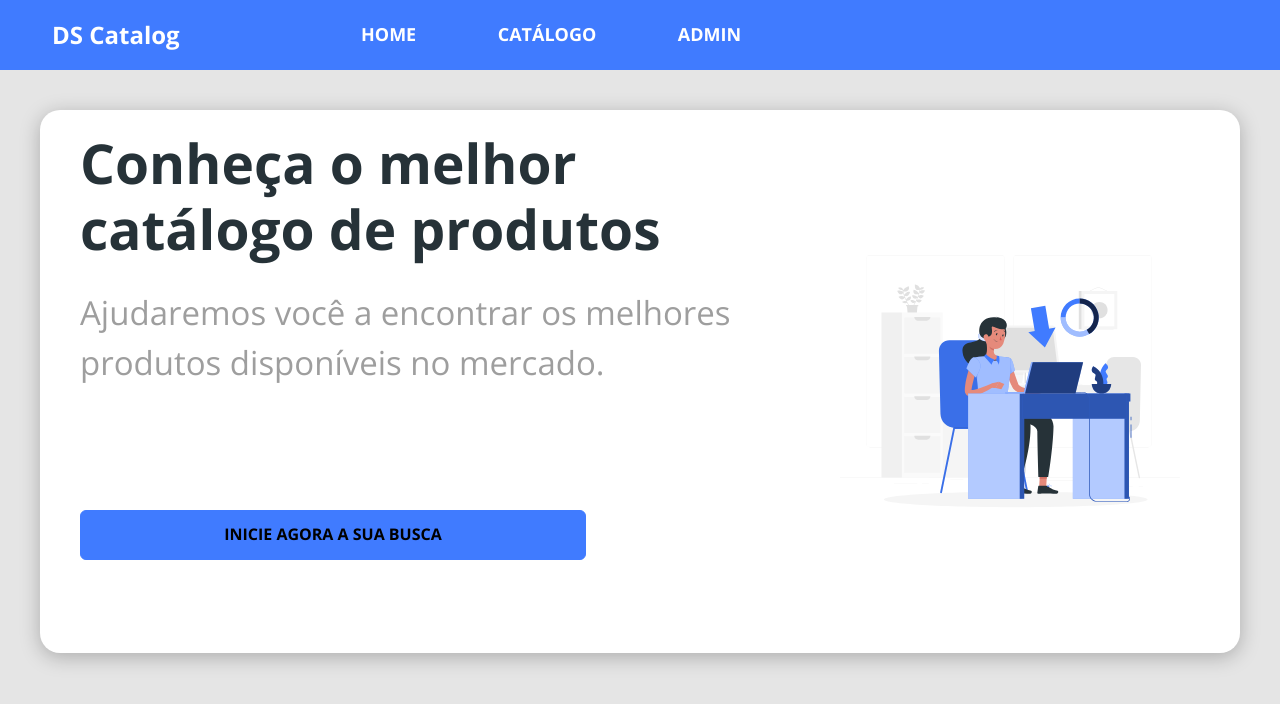
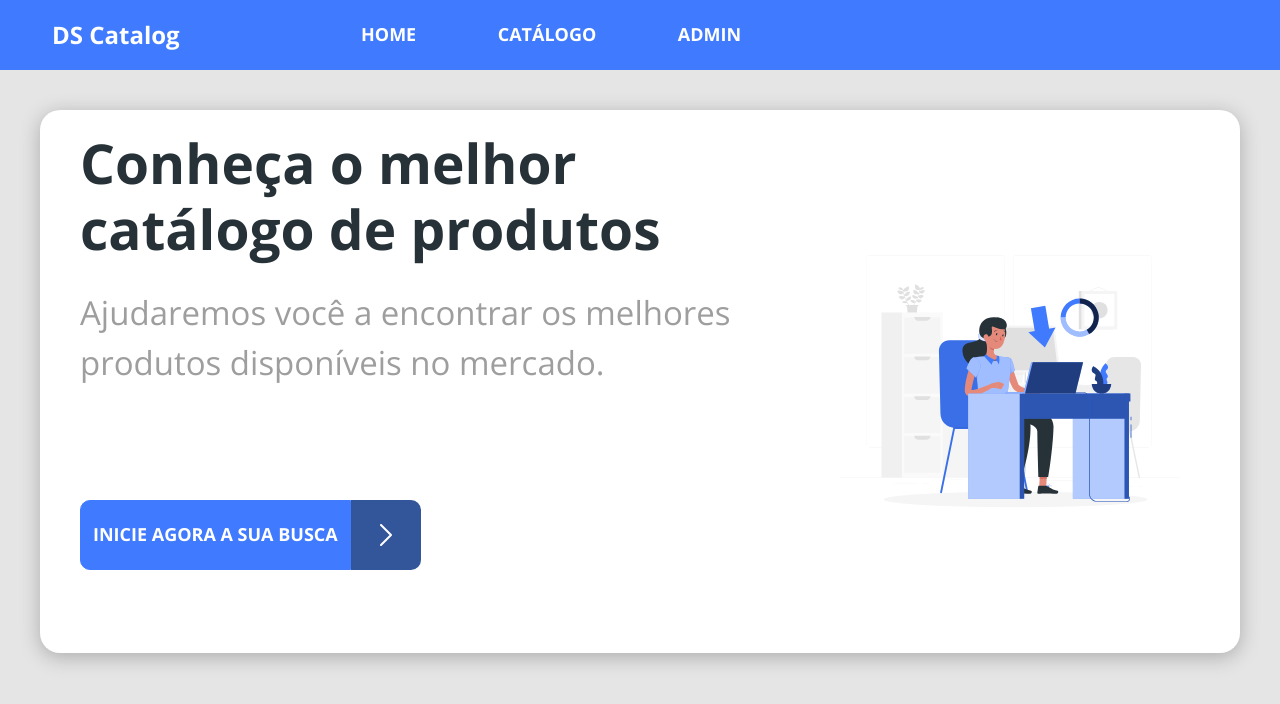
Before and after one commit to ducavalieri/catalog, a React (Create React App) app in the folder frontend/: page / in a window 1280 px wide. Shown: the top 704 px of the page. Built offline with nearby package versions, Linux system fonts and the light colour scheme.

Commit message:
config button

```diff
--- a/frontend/src/components/ButtonIcon/Index.tsx
+++ b/frontend/src/components/ButtonIcon/Index.tsx
@@ -1,10 +1,17 @@
 import './styles.css';
 import * as React from 'react';
+import ArrowIcon from 'assets/images/Seta.svg';
 const ButtonIcon = () => {
   return (
-    <button className="btn btn-primary btn-icon">
-      <h6>INICIE AGORA A SUA BUSCA</h6>
-    </button>
+    <div className="btn-container">
+      <button className="btn btn-primary">
+        <h6>INICIE AGORA A SUA BUSCA</h6>
+      </button>
+
+      <div className="btn-icon-container">
+        <img src={ArrowIcon} alt="Produto" />
+      </div>
+    </div>
   );
 };
 
--- a/frontend/src/components/ButtonIcon/styles.css
+++ b/frontend/src/components/ButtonIcon/styles.css
@@ -1,3 +1,33 @@
-.btn-icon {
+.btn-container {
+  display: flex;
+}
+
+.btn-container button {
+  border-radius: 10px 0px 0px 10px;
+}
+
+.btn-icon-container {
+  display: flex;
+  justify-content: center;
+  align-items: center;
+  width: 50px;
   height: 50px;
+  border-radius: 0px 10px 10px 0px;
+  background-color: #33569b;
 }
+
+.btn h6 {
+  color: #fff;
+  font-size: 12px;
+  text-transform: uppercase;
+}
+
+@media (min-width: 576px) {
+  .btn-icon-container {
+    width: 70px;
+    height: 70px;
+  }
+  .btn h6 {
+    font-size: 18px;
+  }
+}
--- a/frontend/src/pages/Home/index.tsx
+++ b/frontend/src/pages/Home/index.tsx
@@ -1,26 +1,31 @@
 import * as React from 'react';
 import Navbar from 'components/Navbar';
-import {ReactComponent as MainImage} from 'assets/images/main-image.svg';
+import { ReactComponent as MainImage } from 'assets/images/main-image.svg';
 import './styles.css';
 import ButtonIcon from 'components/ButtonIcon/Index';
-import { Link } from 'react-router-dom'
+import { Link } from 'react-router-dom';
 const Home = () => {
   return (
     <>
-      <div className='home-container'>
-        <div className= 'base-card home-card'>
-            <div className='home-content-container'>
-              <div>
-                <h1>Conheça o melhor catálogo de produtos</h1>
-                <p>Ajudaremos você a encontrar os melhores produtos disponíveis no mercado.</p>
-              </div>
+      <div className="home-container">
+        <div className="base-card home-card">
+          <div className="home-content-container">
+            <div>
+              <h1>Conheça o melhor catálogo de produtos</h1>
+              <p>
+                Ajudaremos você a encontrar os melhores produtos disponíveis no
+                mercado.
+              </p>
+            </div>
+            <div>
               <Link to="/products">
                 <ButtonIcon />
               </Link>
             </div>
-            <div className='home-image-container'>
-                <MainImage/>
-            </div>
+          </div>
+          <div className="home-image-container">
+            <MainImage />
+          </div>
         </div>
       </div>
     </>
--- a/frontend/src/pages/Home/styles.css
+++ b/frontend/src/pages/Home/styles.css
@@ -56,9 +56,7 @@
     width: 506px;
     margin-bottom: 20px;
   }
-  .home-content-container button {
-    width: 506px;
-  }
+
   .home-image-container svg {
     width: 506px;
   }
```
Also changed, not shown: frontend/src/assets/images/Seta.svg (added).
